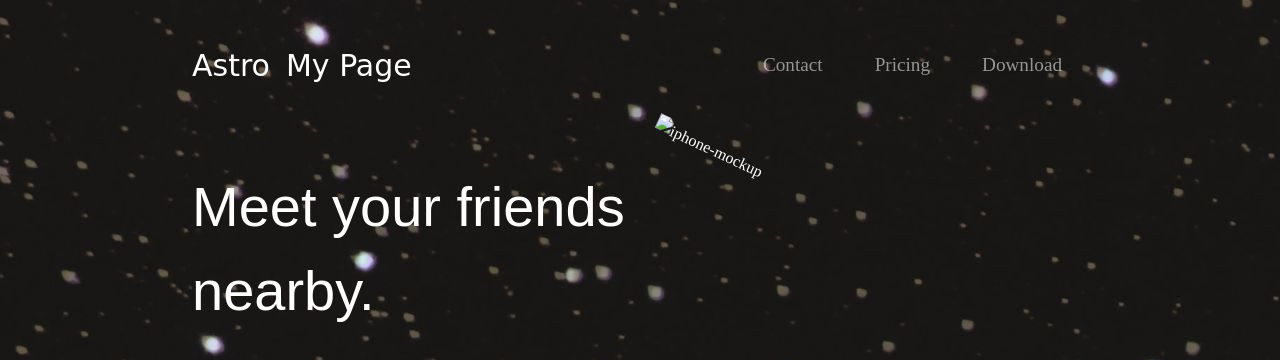
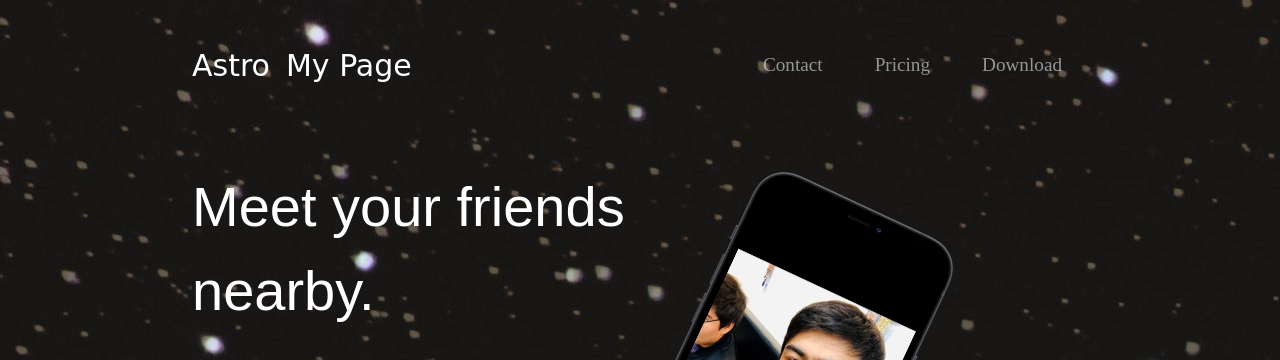
Before and after one commit to Shukhrat707/astro, a plain HTML site: page index.html in a window 1280 px wide. Shown: the top 360 px of the page. Drawn offline with nearby package versions, Linux system fonts and the light colour scheme.

Commit message:
Update index.html

```diff
--- a/index.html
+++ b/index.html
@@ -54,7 +54,7 @@
       <button type="button" class="btn btn-outline-light btn-lg download-button"><i class="fab fa-google-play"></i> Download</button>
     </div>
     <div class="col-lg-6">
-      <img class="title-image"src="iphone12black_portrait.jpg" alt="iphone-mockup">
+      <img class="title-image"src="iphone12black_portrait.png" alt="iphone-mockup">
     </div>
   </div>
   </div>
```
